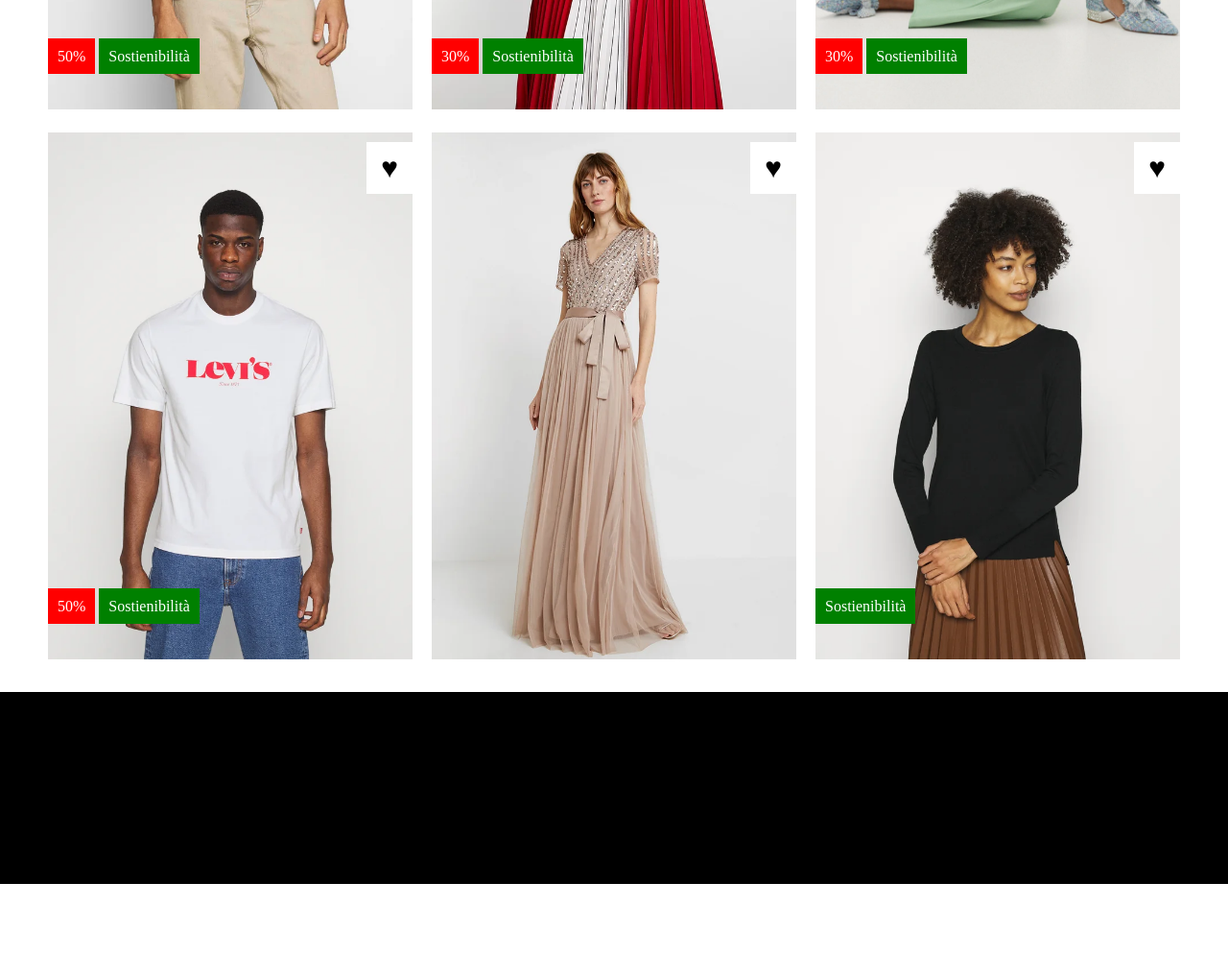
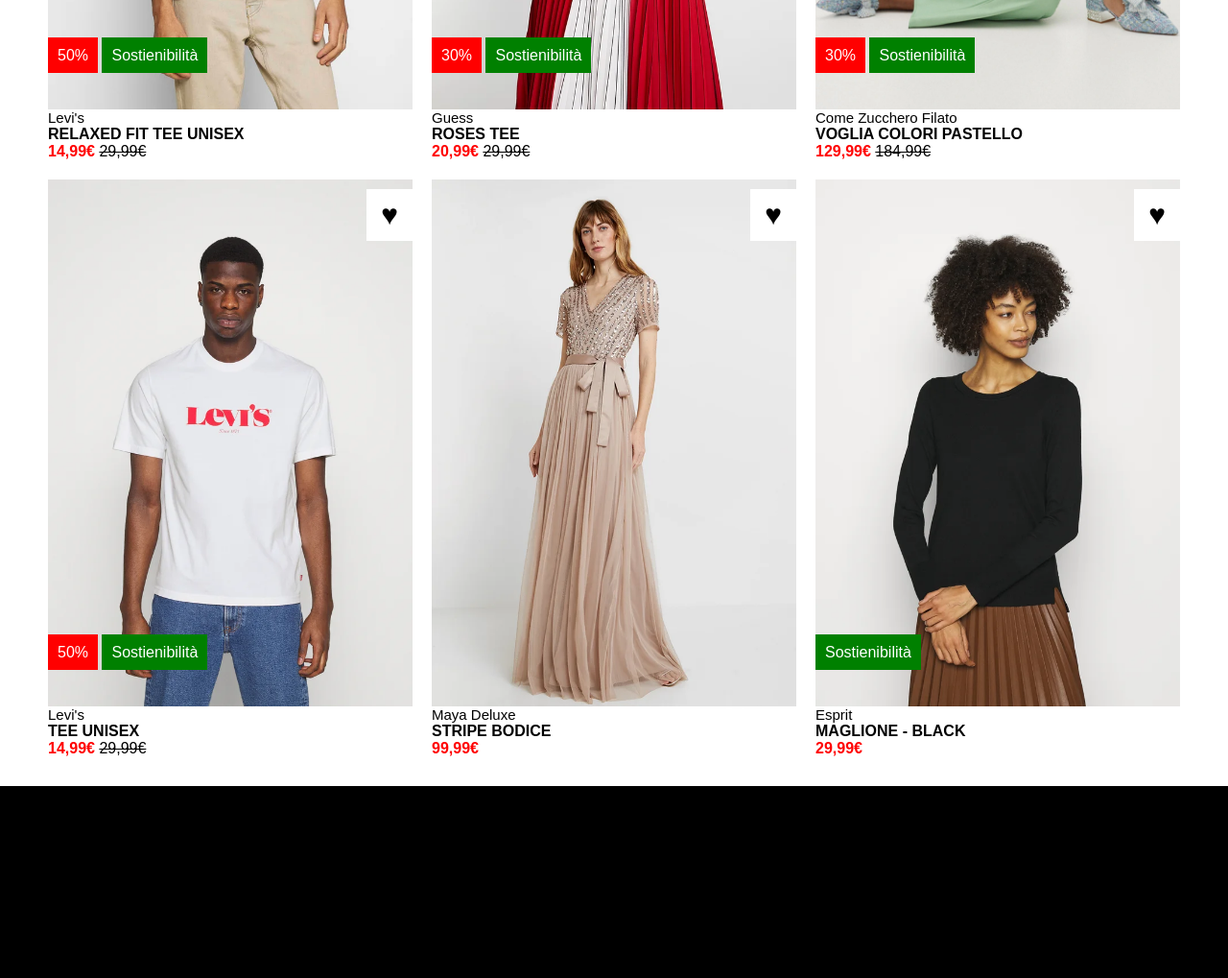
Before and after one commit to AndyDAntuono/html-css-boolando, a plain HTML site: page index.html in a window 1280 px wide. Shown: the part 620-1639 px from the top of the page at 96% size. Before the commit the page ends 1541 px from the top, so only its background shows below. Drawn offline with Linux system fonts and the light colour scheme.

Commit message:
[UPD] Added clothes data

```diff
--- a/css/style.css
+++ b/css/style.css
@@ -2,6 +2,10 @@
 	margin: 0;
 	padding: 0;
 	box-sizing: border-box;
+}
+
+body {
+	font-family: Arial, Helvetica, sans-serif;
 }
 
 header {
@@ -70,7 +74,7 @@
 .label {
 	color: white;
 	position: absolute;
-	bottom: 50px;
+	bottom: 100px;
 }
 
 .discount {
@@ -95,3 +99,31 @@
 	padding-bottom: 10px;
 	font-size: 30px;
 }
+
+.m-content:hover .heart {
+	color: red;
+}
+
+.visible-pic {
+	display: block;
+}
+
+.hidden-pic {
+	display: none;
+}
+
+.m-content:hover .visible-pic {
+	display: none;
+}
+
+.m-content:hover .hidden-pic {
+	display: block;
+}
+
+.cd-brand {
+	font-size: 15px;
+}
+
+.price-red {
+	color: red;
+}
--- a/index.html
+++ b/index.html
@@ -21,7 +21,8 @@
             <div class="row">
                 <div class="col-33">
                     <div class="m-content">
-                        <img src="./img/1.webp" alt="img-1">
+                        <img class="visible-pic" src="./img/1.webp" alt="img-1">
+                        <img class="hidden-pic" src="./img/1b.webp" alt="img-1b">
                         <div class="label">
                             <span class="discount">50%</span>
                             <span class="sustainability">Sostienibilità</span>
@@ -29,11 +30,20 @@
                         <div class="heart">
                             &hearts;
                         </div>
+                        <div class="clothes-data">
+                            <div class="cd-brand">Levi's</div>
+                            <div class="cd-name"><h4>RELAXED FIT TEE UNISEX</h4></div>
+                            <div class="cd-price">
+                                <span class="price-red"><strong>14,99&euro;</strong></span>
+                                <span class="price-stike"><s>29,99&euro;</s></span>
+                            </div>
+                        </div>
                     </div>
                 </div>
                 <div class="col-33">
                     <div class="m-content">
-                        <img src="./img/2.webp" alt="img-2">
+                        <img class="visible-pic" src="./img/2.webp" alt="img-2">
+                        <img class="hidden-pic" src="./img/2b.webp" alt="img-2b">
                         <div class="label">
                             <span class="discount">30%</span>
                             <span class="sustainability">Sostienibilità</span>
@@ -41,11 +51,20 @@
                         <div class="heart">
                             &hearts;
                         </div>
+                        <div class="clothes-data">
+                            <div class="cd-brand">Guess</div>
+                            <div class="cd-name"><h4>ROSES TEE</h4></div>
+                            <div class="cd-price">
+                                <span class="price-red"><strong>20,99&euro;</strong></span>
+                                <span class="price-stike"><s>29,99&euro;</s></span>
+                            </div>
+                        </div>
                     </div>
                 </div>
                 <div class="col-33">
                     <div class="m-content">
-                        <img src="./img/3.webp" alt="img-3">
+                        <img class="visible-pic" src="./img/3.webp" alt="img-3">
+                        <img class="hidden-pic" src="./img/3b.webp" alt="img-3b">
                         <div class="label">
                             <span class="discount">30%</span>
                             <span class="sustainability">Sostienibilità</span>
@@ -53,11 +72,20 @@
                         <div class="heart">
                             &hearts;
                         </div>
+                        <div class="clothes-data">
+                            <div class="cd-brand">Come Zucchero Filato</div>
+                            <div class="cd-name"><h4>VOGLIA COLORI PASTELLO</h4></div>
+                            <div class="cd-price">
+                                <span class="price-red"><strong>129,99&euro;</strong></span>
+                                <span class="price-stike"><s>184,99&euro;</s></span>
+                            </div>
+                        </div>
                     </div>
                 </div>
                 <div class="col-33">
                     <div class="m-content">
-                        <img src="./img/4.webp" alt="img-4">
+                        <img class="visible-pic" src="./img/4.webp" alt="img-4">
+                        <img class="hidden-pic" src="./img/4b.webp" alt="img-4b">
                         <div class="label">
                             <span class="discount">50%</span>
                             <span class="sustainability">Sostienibilità</span>
@@ -65,24 +93,48 @@
                         <div class="heart">
                             &hearts;
                         </div>
-                    </div>
-                </div>
-                <div class="col-33">
-                    <div class="m-content">
-                        <img src="./img/5.webp" alt="img-5">
-                        <div class="heart">
-                            &hearts;
+                        <div class="clothes-data">
+                            <div class="cd-brand">Levi's</div>
+                            <div class="cd-name"><h4>TEE UNISEX</h4></div>
+                            <div class="cd-price">
+                                <span class="price-red"><strong>14,99&euro;</strong></span>
+                                <span class="price-stike"><s>29,99&euro;</s></span>
+                            </div>
                         </div>
                     </div>
                 </div>
                 <div class="col-33">
                     <div class="m-content">
-                        <img src="./img/6.webp" alt="img-6">
+                        <img class="visible-pic" src="./img/5.webp" alt="img-5">
+                        <img class="hidden-pic" src="./img/5b.webp" alt="img-5b">
+                        <div class="heart">
+                            &hearts;
+                        </div>
+                        <div class="clothes-data">
+                            <div class="cd-brand">Maya Deluxe</div>
+                            <div class="cd-name"><h4>STRIPE BODICE</h4></div>
+                            <div class="cd-price">
+                                <span class="price-red"><strong>99,99&euro;</strong></span>
+                            </div>
+                        </div>
+                    </div>
+                </div>
+                <div class="col-33">
+                    <div class="m-content">
+                        <img class="visible-pic" src="./img/6.webp" alt="img-6">
+                        <img class="hidden-pic" src="./img/6b.webp" alt="img-6b">
                         <div class="label">
                             <span class="sustainability">Sostienibilità</span>
                         </div>
                         <div class="heart">
                             &hearts;
+                        </div>
+                        <div class="clothes-data">
+                            <div class="cd-brand">Esprit</div>
+                            <div class="cd-name"><h4>MAGLIONE - BLACK</h4></div>
+                            <div class="cd-price">
+                                <span class="price-red"><strong>29,99&euro;</strong></span>
+                            </div>
                         </div>
                     </div>
                 </div>
```
